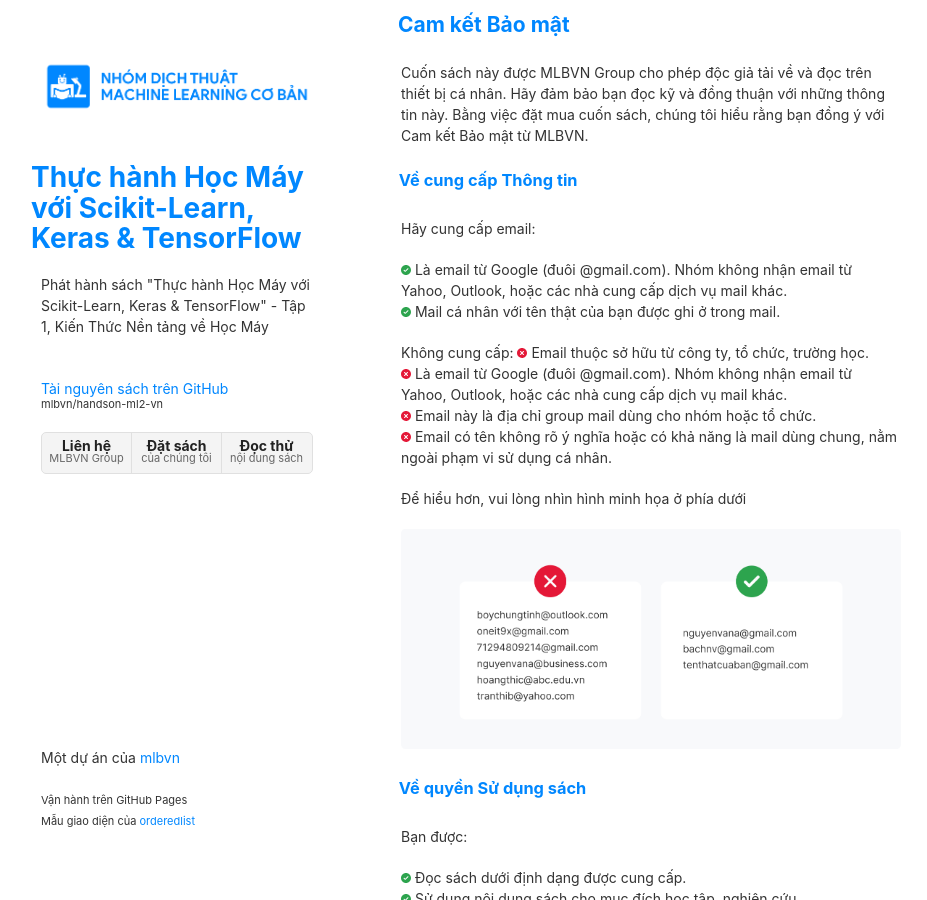
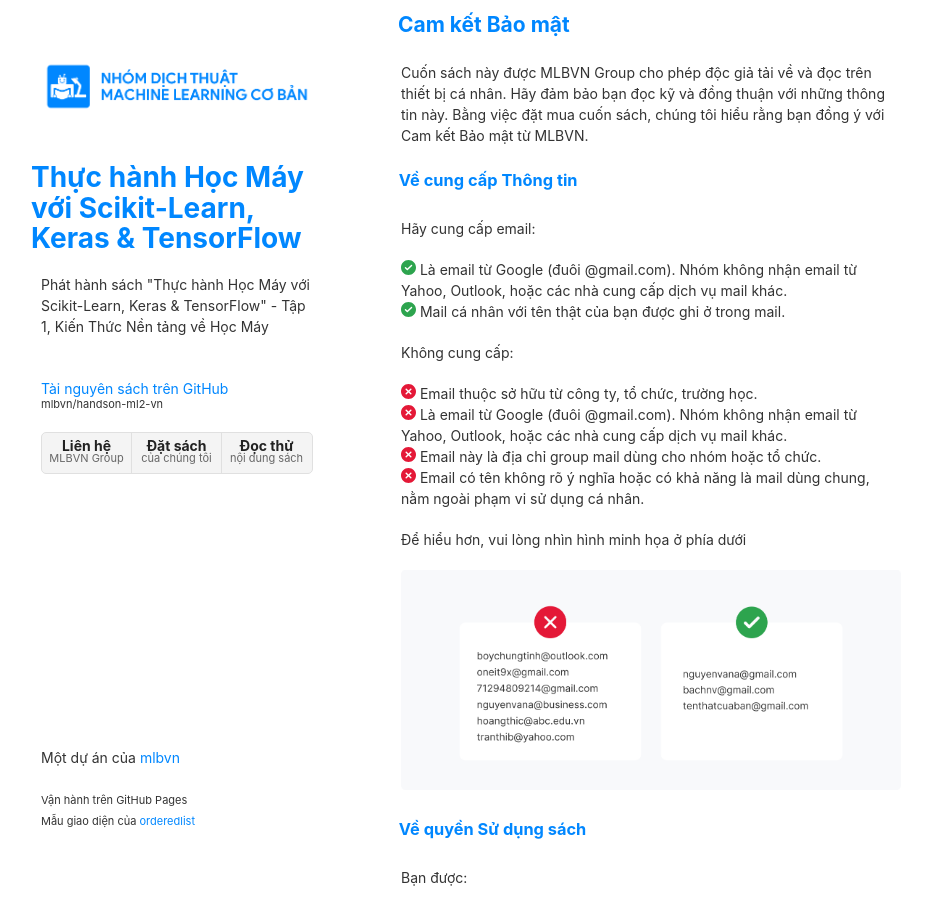
Before and after one commit to mlbvn/hml-book, a Jekyll site: the page built from index.md, in a window 1280 px wide and 900 px high, scrolled down 665 px. Shown: the whole window, without its empty margins (169-1096 px from the left). Built offline with Jekyll 4.4.1, drawn with Linux system fonts in a browser that asks for light colours; our own code applies the rules of GitHub Pages for plain Markdown files.

Commit message:
fix width size

```diff
--- a/index.md
+++ b/index.md
@@ -20,19 +20,20 @@ chúng tôi hiểu rằng bạn đồng ý với Cam kết Bảo mật từ MLBV
 ### Về cung cấp Thông tin
 Hãy cung cấp email:
 
-<img src="./assets/img/do.svg" width="2%"/> Là email từ Google (đuôi @gmail.com).
+<img src="./assets/img/do.svg" width="3%"/> Là email từ Google (đuôi @gmail.com).
 Nhóm không nhận email từ Yahoo, Outlook, hoặc các nhà cung cấp dịch vụ mail khác.<br/>
-<img src="./assets/img/do.svg" width="2%"/> Mail cá nhân với tên thật của bạn được
+<img src="./assets/img/do.svg" width="3%"/> Mail cá nhân với tên thật của bạn được
 ghi ở trong mail.
 
 Không cung cấp:
-<img src="./assets/img/dont.svg" width="2%"/> Email thuộc sở hữu từ công ty,
+
+<img src="./assets/img/dont.svg" width="3%"/> Email thuộc sở hữu từ công ty,
 tổ chức, trường học.<br/>
-<img src="./assets/img/dont.svg" width="2%"/> Là email từ Google (đuôi @gmail.com).
+<img src="./assets/img/dont.svg" width="3%"/> Là email từ Google (đuôi @gmail.com).
 Nhóm không nhận email từ Yahoo, Outlook, hoặc các nhà cung cấp dịch vụ mail khác.<br/>
-<img src="./assets/img/dont.svg" width="2%"/> Email này là địa chỉ group mail dùng
+<img src="./assets/img/dont.svg" width="3%"/> Email này là địa chỉ group mail dùng
 cho nhóm hoặc tổ chức.<br/>
-<img src="./assets/img/dont.svg" width="2%"/> Email có tên không rõ ý nghĩa hoặc có
+<img src="./assets/img/dont.svg" width="3%"/> Email có tên không rõ ý nghĩa hoặc có
 khả năng là mail dùng chung, nằm ngoài phạm vi sử dụng cá nhân.
 
 Để hiểu hơn, vui lòng nhìn hình minh họa ở phía dưới
@@ -42,22 +43,22 @@ khả năng là mail dùng chung, nằm ngoài phạm vi sử dụng cá nhân.
 ### Về quyền Sử dụng sách
 Bạn được:
 
-<img src="./assets/img/do.svg" width="2%"/> Đọc sách dưới định dạng được cung cấp.<br/>
-<img src="./assets/img/do.svg" width="2%"/> Sử dụng nội dung sách cho mục đích học
+<img src="./assets/img/do.svg" width="3%"/> Đọc sách dưới định dạng được cung cấp.<br/>
+<img src="./assets/img/do.svg" width="3%"/> Sử dụng nội dung sách cho mục đích học
 tập, nghiên cứu.
 
 Bạn không được:
 
-<img src="./assets/img/dont.svg" width="2%"/> Cố gắng thực hiện việc sao chép, lữu trữ,
+<img src="./assets/img/dont.svg" width="3%"/> Cố gắng thực hiện việc sao chép, lữu trữ,
 phát tán, phân bổ tệp tin và các nội dung của cuốn sách lên Internet mà không có sự đồng
 thuận bằng văn bản từ MLBVN.<br/>
-<img src="./assets/img/dont.svg" width="2%"/> Chia sẻ tệp tin sách bạn nhận được cho
+<img src="./assets/img/dont.svg" width="3%"/> Chia sẻ tệp tin sách bạn nhận được cho
 người khác.<br/>
-<img src="./assets/img/dont.svg" width="2%"/> Chuyển đổi sang dạng tệp tin khác nhằm xóa bỏ
+<img src="./assets/img/dont.svg" width="3%"/> Chuyển đổi sang dạng tệp tin khác nhằm xóa bỏ
 DRM mặc định.<br/>
-<img src="./assets/img/dont.svg" width="2%"/> Tìm cách xóa bỏ Watermark từ tệp tin sách mà
+<img src="./assets/img/dont.svg" width="3%"/> Tìm cách xóa bỏ Watermark từ tệp tin sách mà
 chúng tôi cung cấp.<br/>
-<img src="./assets/img/dont.svg" width="2%"/> In ấn cuốn sách (với bất kỳ mục đích gì).
+<img src="./assets/img/dont.svg" width="3%"/> In ấn cuốn sách (với bất kỳ mục đích gì).
 
 ## Đặt sách
 
```
